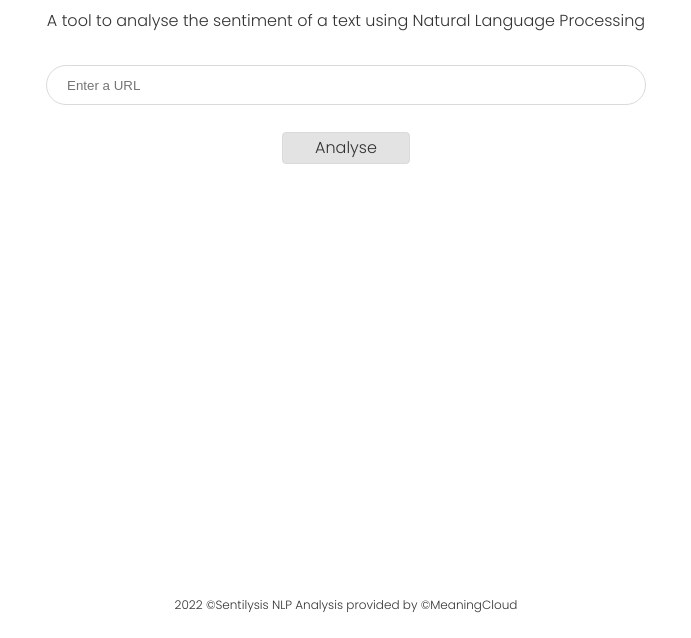
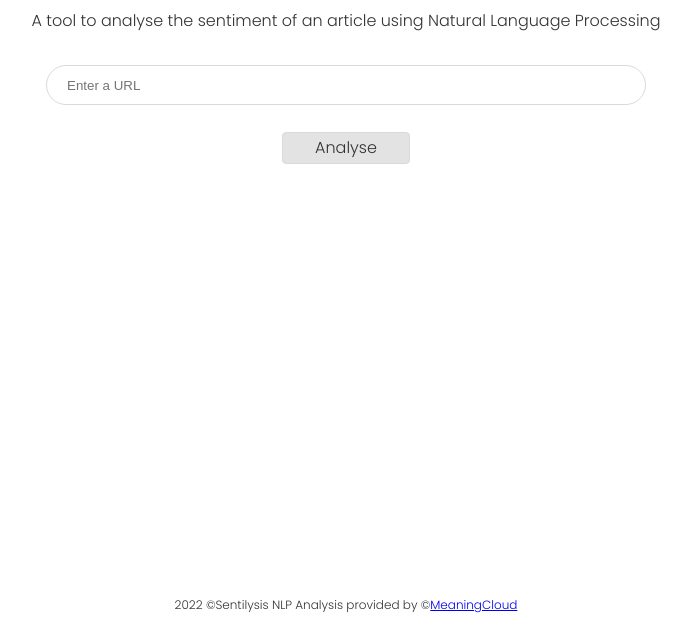
Before and after one commit to Firagoras/evaluate-news-nlp, a website built with webpack: page src/client/views/index.html in a window 1280 px wide. Shown: the part 162-800 px from the top of the page, without its empty margins (294-985 px from the left). Built offline with nearby package versions, Linux system fonts and the light colour scheme; a web font is replaced by a local one.

Commit message:
update index.html

```diff
--- a/src/client/views/index.html
+++ b/src/client/views/index.html
@@ -4,13 +4,13 @@
     <meta charset="UTF-8" />
     <meta http-equiv="X-UA-Compatible" content="IE=edge" />
     <meta name="viewport" content="width=device-width, initial-scale=1.0" />
-    <title>Sentilysis | Analyse the Sentiment a Text using NLP</title>
+    <title>Sentilysis | Analyse the Sentiment an Article with NLP</title>
   </head>
   <body>
     <div id="app">
       <header>
         <h1>Sentilysis</h1>
-        <p>A tool to analyse the sentiment of a text using Natural Language Processing</p>
+        <p>A tool to analyse the sentiment of an article using Natural Language Processing</p>
       </header>
 
       <main>
@@ -33,7 +33,7 @@
       </main>
 
       <footer>
-        <p>2022 &copy;Sentilysis NLP Analysis provided by &copy;MeaningCloud</p>
+        <p>2022 &copy;Sentilysis NLP Analysis provided by &copy;<a href="https://www.meaningcloud.com/products/sentiment-analysis">MeaningCloud</a></p>
       </footer>
     </div>
 
@@ -45,6 +45,6 @@
           navigator.serviceWorker.register('/service-worker.js');
         });
       }
-      </script>
+    </script>
   </body>
 </html>
```
